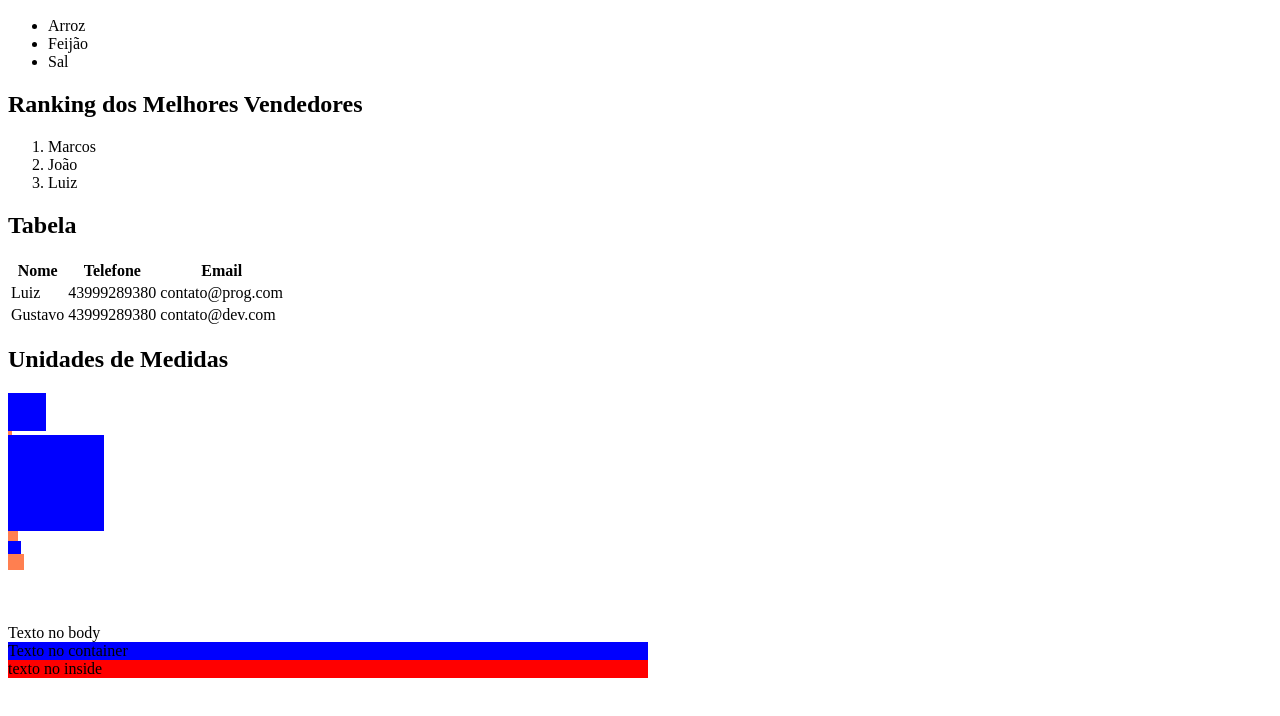
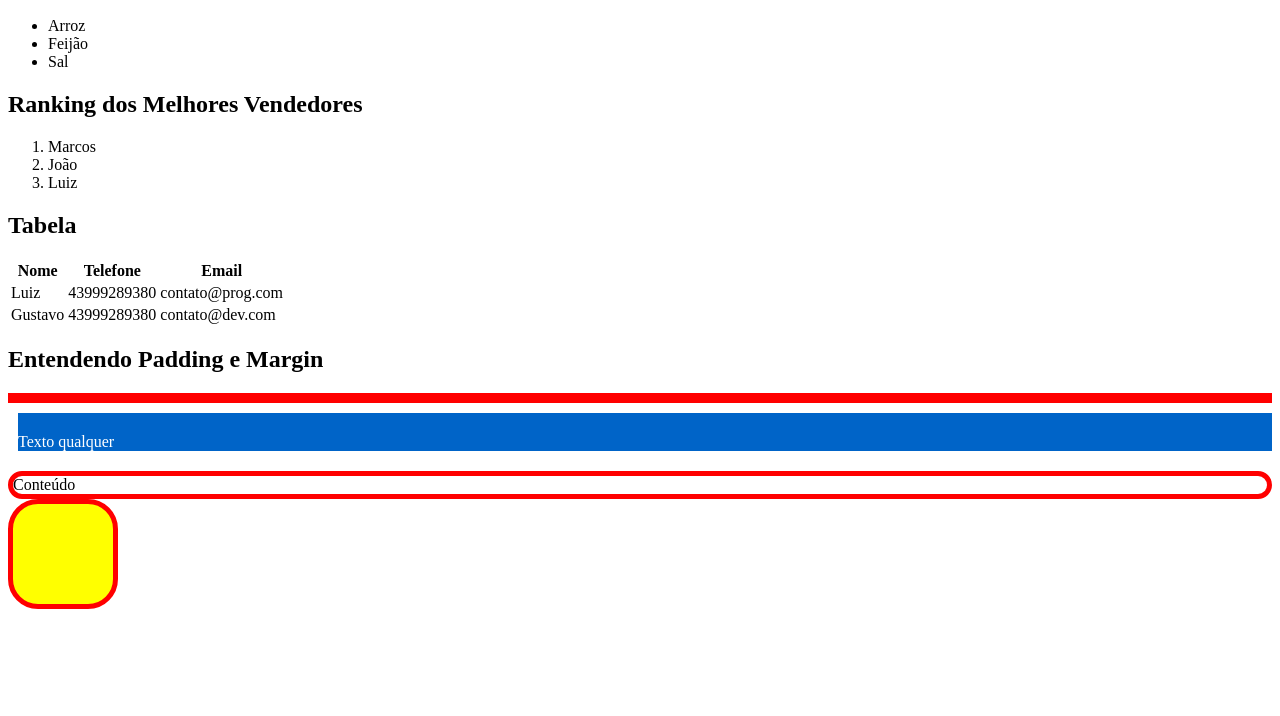
Before and after one commit to Luizgustavoo/progbrr, a plain HTML site: page index.html in a window 1280 px wide. Shown: the part 1035-1751 px from the top of the page. After the commit the page ends 1706 px from the top, so only its background shows below. Drawn offline with Linux system fonts and the light colour scheme.

Commit message:
Padding & Border

```diff
--- a/index.html
+++ b/index.html
@@ -72,22 +72,21 @@
         </tr>
     </table>
 
-    <h2>Unidades de Medidas</h2>
-    <!-- Unidades de medida-->
-    <div id="cm"></div>
-    <div id="mm"></div>
-    <div id="in"></div>
-    <div id="px"></div>
-    <div id="pt"></div>
-    <div id="pc"></div>
-    <br><br><br> Texto no body
-    <div class="container">
-        Texto no container
-        <div class="inside">
-            texto no inside
+    <h2>Entendendo Padding e Margin</h2>
+    <div id="base"></div>
+    <div id="container">
+        <div id="conteudo">
+            Texto qualquer
         </div>
     </div>
 
+    <div class="borda">
+        Conteúdo
+    </div>
+
+    <div class="quadrado borda">
+
+    </div>
 
     <br><br><br>
 </body>
--- a/style.css
+++ b/style.css
@@ -10,48 +10,29 @@
     color: green;
 }
 
-#cm {
-    background-color: blue;
-    width: 1cm;
-    height: 1cm;
+#base {
+    height: 10px;
+    background-color: red;
 }
 
-#mm {
-    background-color: coral;
-    width: 1mm;
-    height: 1mm;
+#container {
+    background-color: rgb(0, 100, 200);
+    color: white;
+    margin-top: 10px;
+    margin-left: 10px;
+    margin-bottom: 20px;
+    padding-top: 20px;
 }
 
-#in {
-    background-color: blue;
-    width: 1in;
-    height: 1in;
+.borda {
+    border-width: 5px;
+    border-style: solid;
+    border-color: red;
+    border-radius: 30px;
 }
 
-#px {
-    background-color: coral;
-    width: 10px;
-    height: 10px;
+.quadrado {
+    background-color: yellow;
+    width: 100px;
+    height: 100px;
 }
-
-#pt {
-    background-color: blue;
-    width: 10pt;
-    height: 10pt;
-}
-
-#pc {
-    background-color: coral;
-    width: 1pc;
-    height: 1pc;
-}
-
-.container {
-    width: 50vmax;
-    background-color: blue;
-}
-
-.inside {
-    width: 100%;
-    background-color: red;
-}
```
